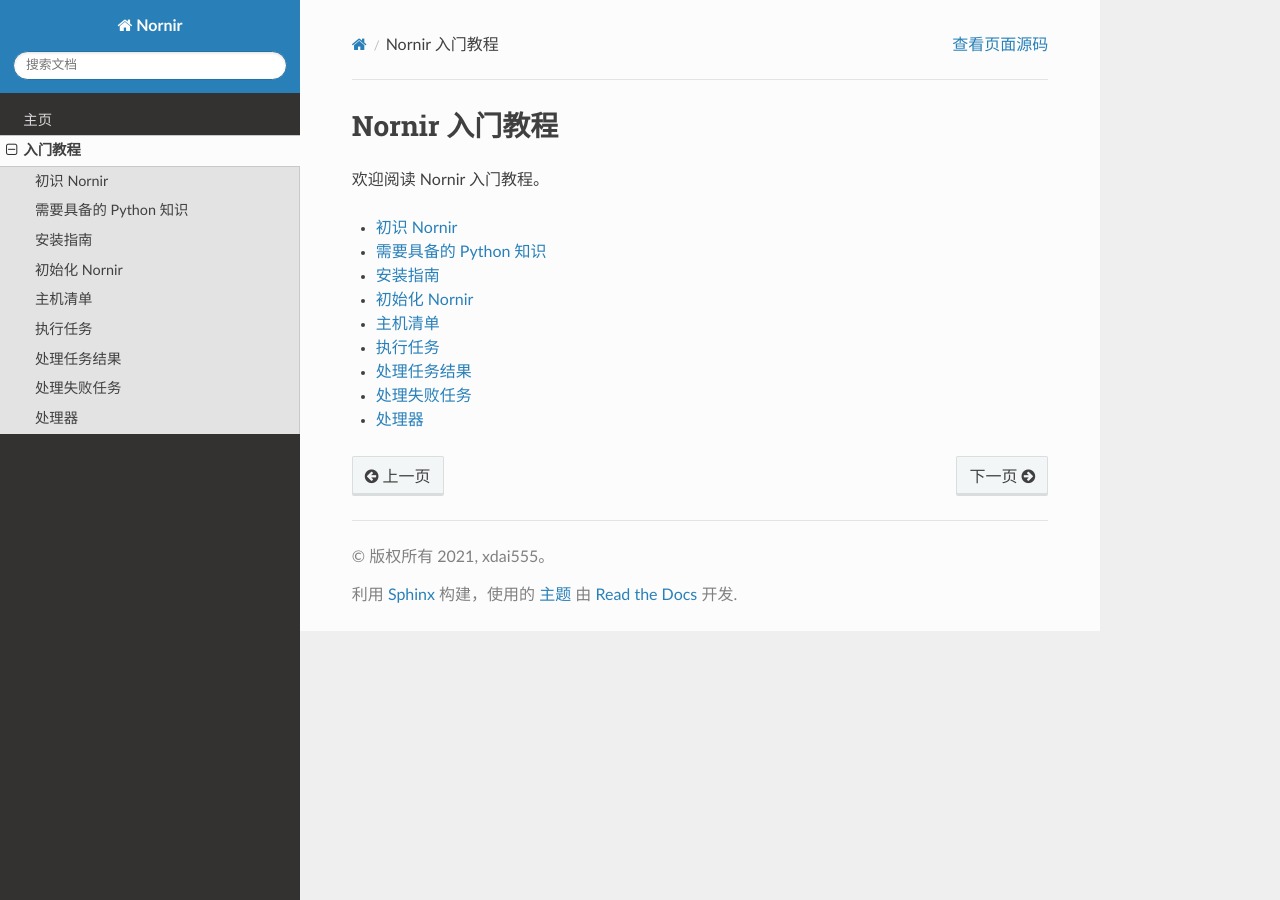
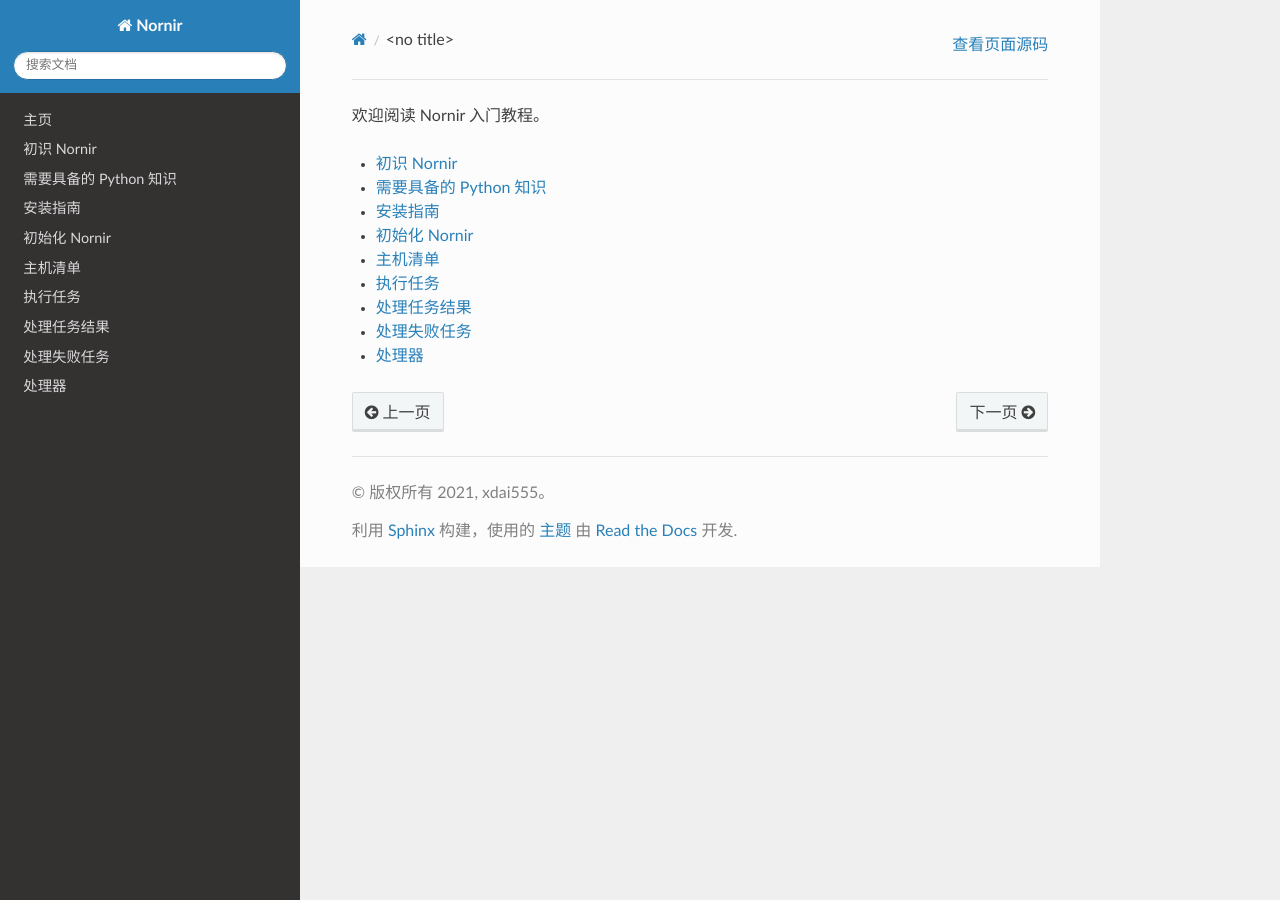
Before and after one commit to xdai555/nornir_docs_cn, a Sphinx documentation site: the page built from source/tutorial/index.rst, in a window 1280 px wide. Built offline with Sphinx 7.4.7 and the Read the Docs theme 2.0.0, drawn with Linux system fonts in a browser that asks for light colours.

Commit message:
fix memu

```diff
--- a/source/tutorial/index.rst
+++ b/source/tutorial/index.rst
@@ -1,5 +1,3 @@
-Nornir 入门教程
-========
 
 欢迎阅读 Nornir 入门教程。
 
```
